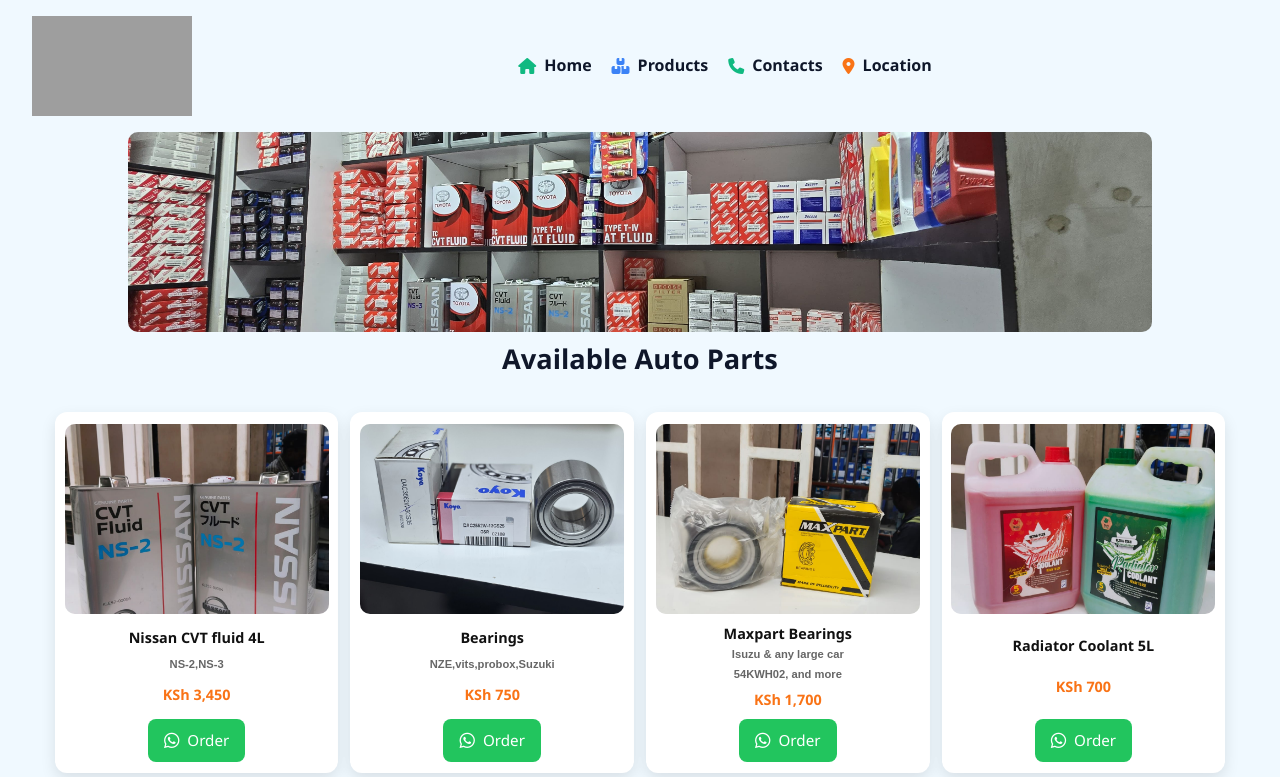
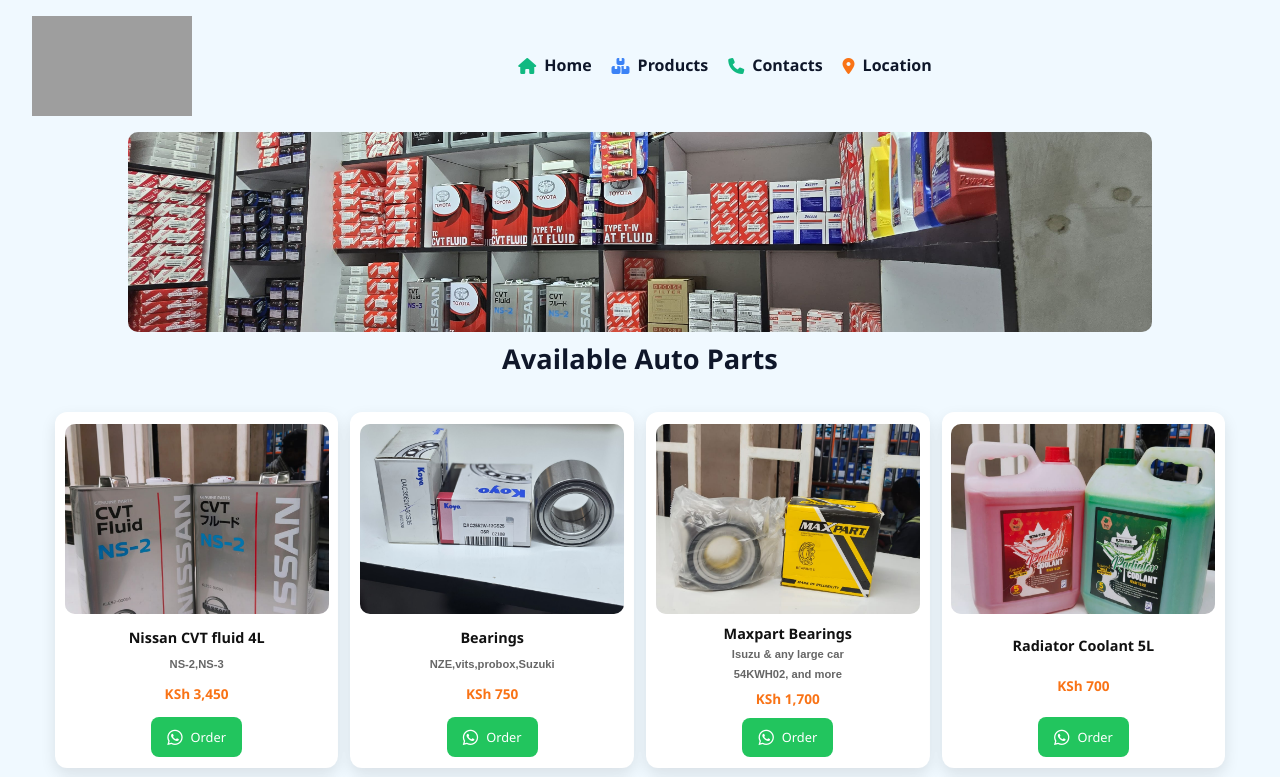
Before and after one commit to NewtonKaranja/s, a plain HTML site: page index.html in a window 1280 px wide. Shown: the top 777 px of the page. Drawn offline with Linux system fonts and the light colour scheme; grey boxes are pictures that could not be loaded.

Commit message:
Update index.html

```diff
--- a/index.html
+++ b/index.html
@@ -244,6 +244,7 @@
       border-radius: 12px;
       box-shadow: 0 6px 15px rgba(0,0,0,0.1);
       padding: 0.7rem;
+	  height:100%;
       text-align: center;
       transition: transform 0.3s, box-shadow 0.3s;
 	  display: flex;
@@ -281,7 +282,7 @@
       margin: 0 0 0.5rem;
       font-weight: bold;
       color: #f97316;
-	  font-size: 0.9rem;
+	  font-size: 0.85rem;
     }
 
     .whatsapp-button {
@@ -291,7 +292,7 @@
       border: none;
       border-radius: 8px;
       text-decoration: none;
-      font-size: 0.95rem;
+      font-size: 0.8rem;
       transition: background 0.3s ease;
       display: inline-flex;
       align-items: center;
```
